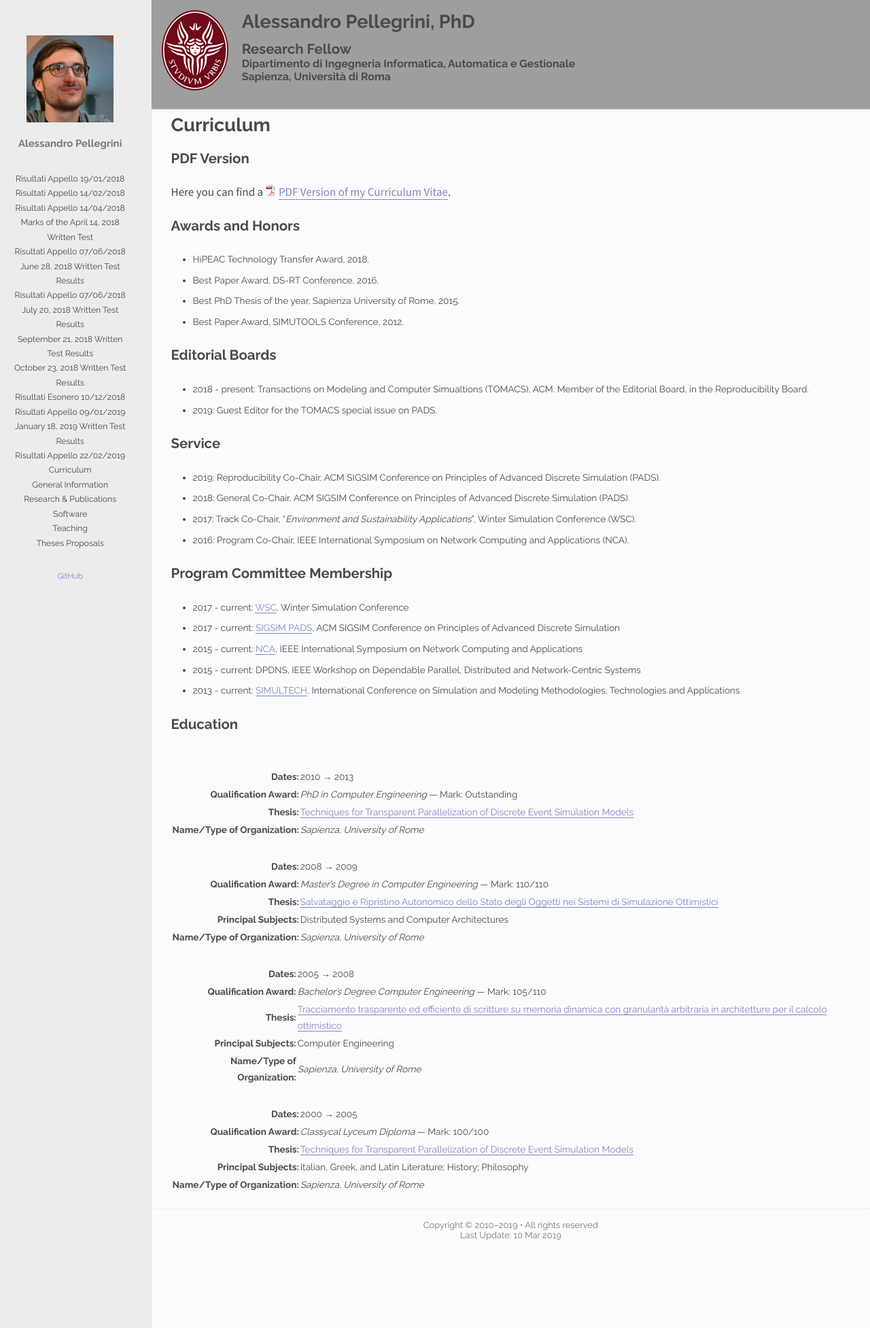
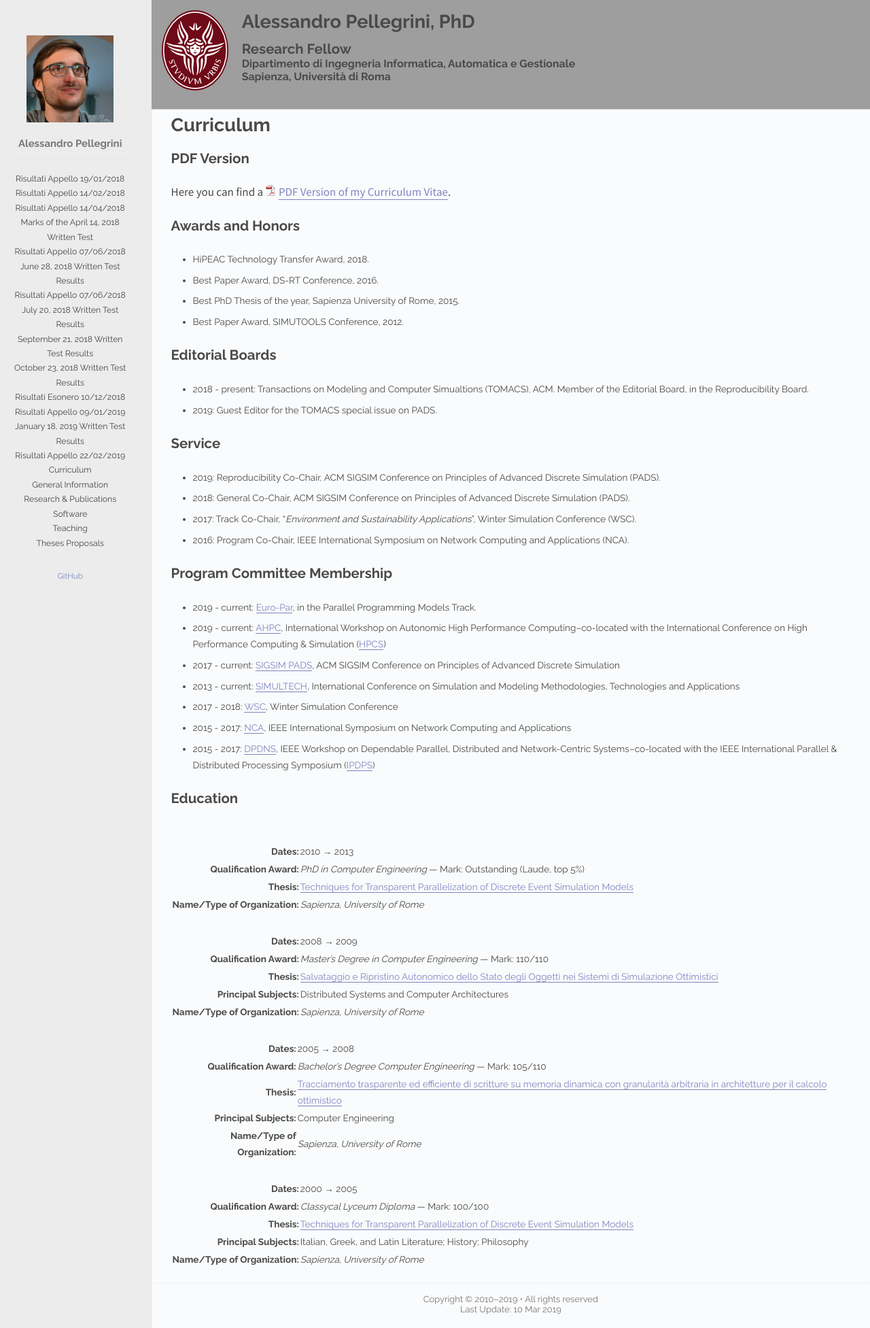
Before and after one commit to alessandropellegrini/personal-website, a Jekyll site: the page built from curriculum.md, in a window 1280 px wide. Shown: the whole page at 68% size. Built offline with Jekyll 4.4.1, drawn with Linux system fonts in a browser that asks for light colours.

Commit message:
Update curriculum and publications
Signed-off-by: Alessandro Pellegrini <pellegrini@dis.uniroma1.it>

```diff
--- a/curriculum.md
+++ b/curriculum.md
@@ -38,13 +38,13 @@ Service
 Program Committee Membership
 ----------------------------
 
-* 2017 - current: [WSC](http://informs-sim.org/), Winter Simulation Conference
+* 2019 - current: [Euro-Par](http://www.europar.org/), in the Parallel Programming Models Track.
+* 2019 - current: [AHPC](http://hpcs2019.cisedu.info/2-conference/workshops/workshop09-ahpc), International Workshop on Autonomic High Performance Computing–co-located with the International Conference on High Performance Computing & Simulation ([HPCS](http://hpcs2019.cisedu.info/))
 * 2017 - current: [SIGSIM PADS](http://www.acm-sigsim-pads.org/), ACM SIGSIM Conference on Principles of Advanced Discrete Simulation
-* 2015 - current: [NCA](http://www.ieee-nca.org/), IEEE International Symposium on Network Computing and Applications
-* 2015 - current: DPDNS, IEEE Workshop on Dependable Parallel, Distributed and Network-Centric Systems
 * 2013 - current: [SIMULTECH](http://www.simultech.org/), International Conference on Simulation and Modeling Methodologies, Technologies and Applications
-
-
+* 2017 - 2018: [WSC](http://informs-sim.org/), Winter Simulation Conference
+* 2015 - 2017: [NCA](http://www.ieee-nca.org/), IEEE International Symposium on Network Computing and Applications
+* 2015 - 2017:  [DPDNS](http://www.iti.uni-luebeck.de/DPDNS16/), IEEE Workshop on Dependable Parallel, Distributed and Network-Centric Systems–co-located with the IEEE International Parallel & Distributed Processing Symposium ([IPDPS](http://www.ipdps.org/))
 
 Education
 ---------
@@ -52,7 +52,7 @@ Education
 |                                |             |
 |-------------------------------:|-------------|
 |                     **Dates:** | 2010 &rarr; 2013 |
-|       **Qualification Award:** | *PhD in Computer Engineering* &mdash; Mark: Outstanding |
+|       **Qualification Award:** | *PhD in Computer Engineering* &mdash; Mark: Outstanding (Laude, top 5%) |
 |                    **Thesis:** | [Techniques for Transparent Parallelization of Discrete Event Simulation Models]({{ site.url }}/pub/pellegrini-phd.pdf)|
 | **Name/Type of Organization:** | *Sapienza, University of Rome* |
 
```
Also changed, not shown: pubs.bib (+12 -0 lines).
